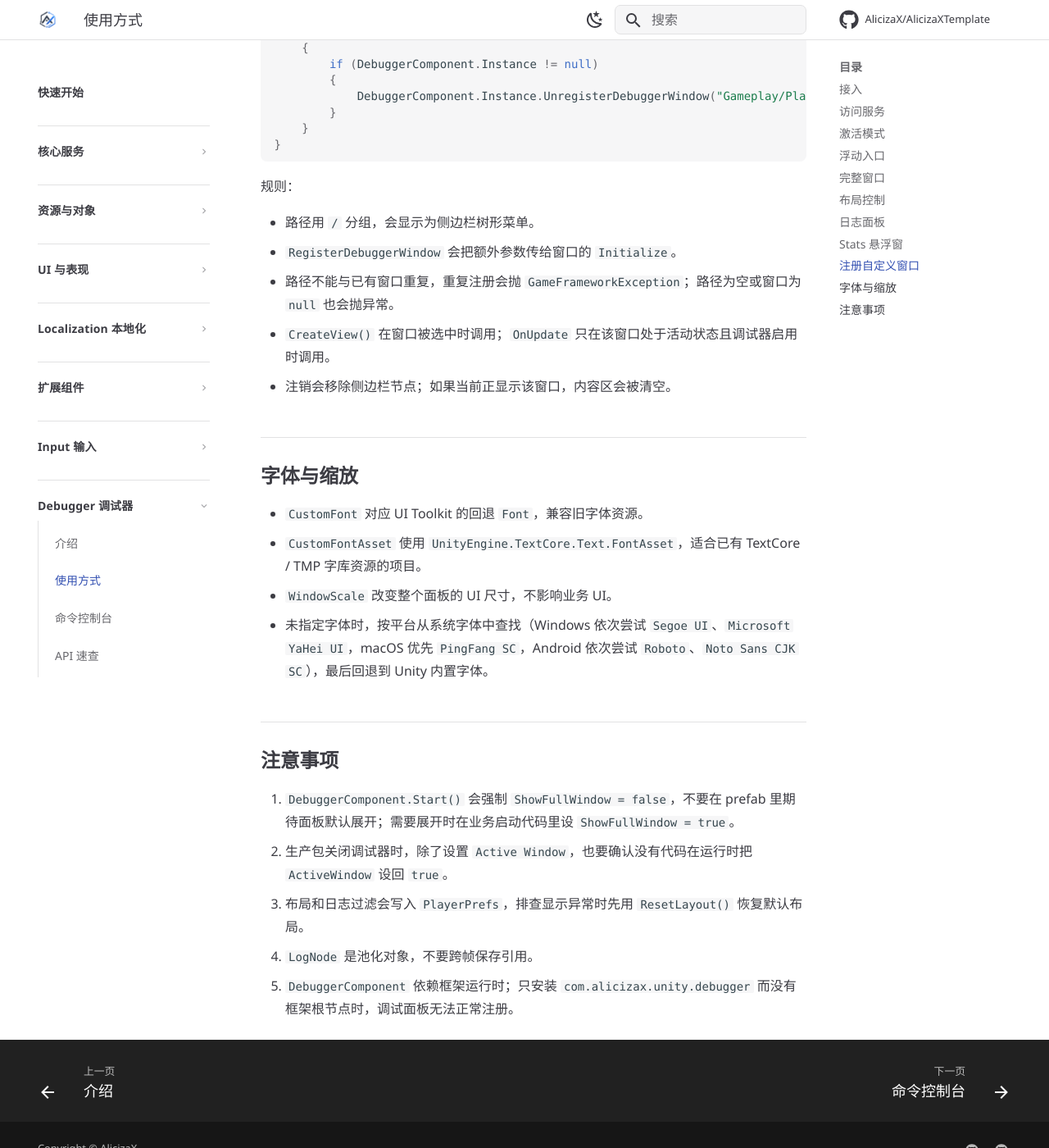
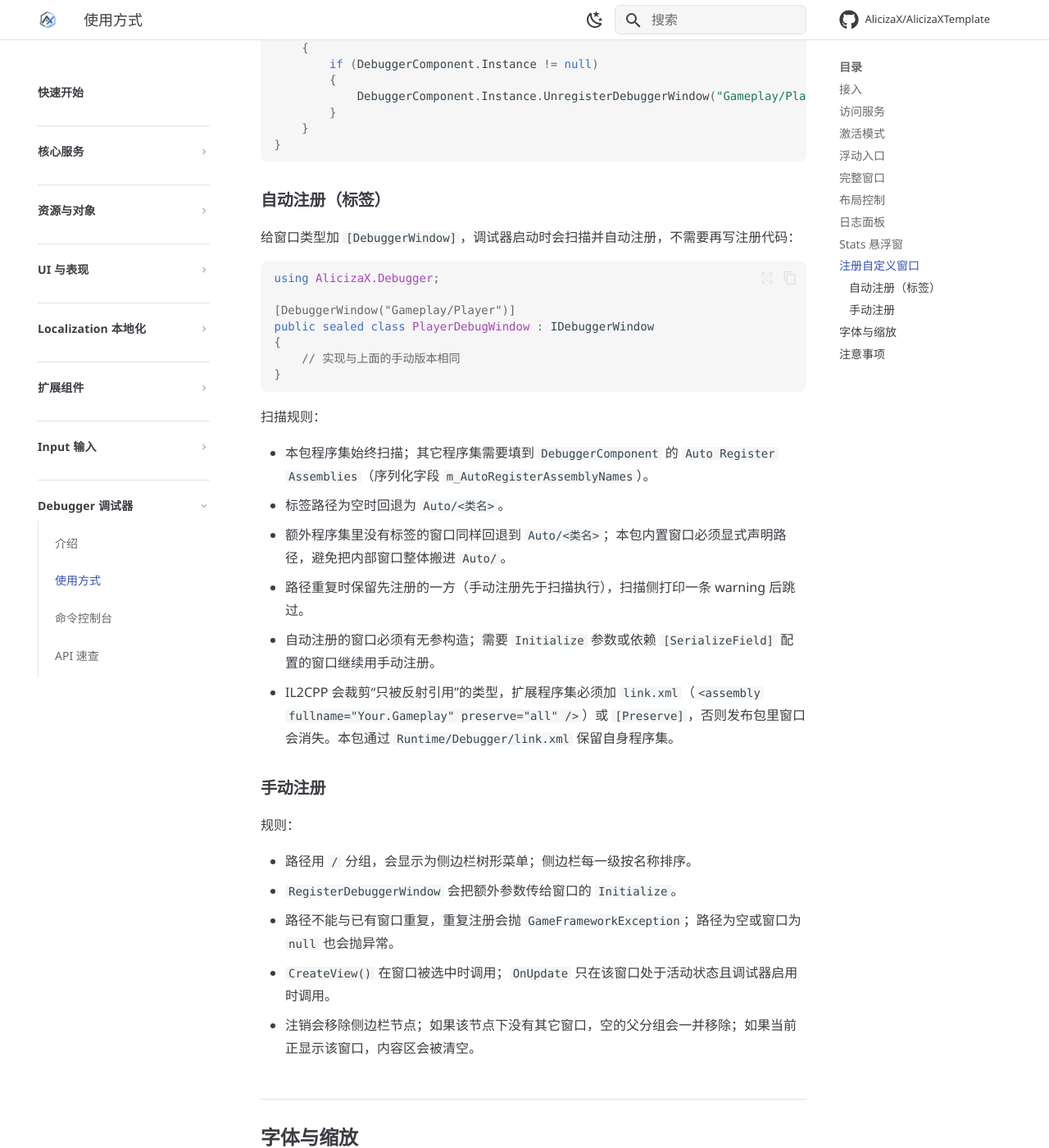
Before and after one commit to b4lie/AlicizaXWiki, an MkDocs documentation site: the page built from docs/modules/debugger/usage.md, in a window 1280 px wide and 1400 px high, scrolled down 7607 px. Shown: the whole window at 82% size. Built offline with MkDocs 1.6.1 and Material for MkDocs 9.7.7, drawn with Linux system fonts in a browser that asks for light colours; comment, search, counter and statistics services are not loaded.

Commit message:
docs(debugger): 合并窗口树并新增标签自动注册
- 窗口树合并为唯一数据源：路径查找与侧边栏共用 DebuggerWindowGroup，侧边栏每一级按名称排序
- 新增 [DebuggerWindow] 标签与启动扫描：程序集白名单、无标签回退 Auto/<类名>、重复路径告警跳过
- 6 个信息页改为标签注册；补充 link.xml 保底说明与 Inspector 的 Auto Register Assemblies 配置项
- 更新 index/usage/api 三页的窗口树、注册方式与注意事项

````diff
--- a/docs/modules/debugger/usage.md
+++ b/docs/modules/debugger/usage.md
@@ -294,13 +294,38 @@ public sealed class RegisterPlayerDebugWindow : MonoBehaviour
 }
 ```
 
+### 自动注册（标签）
+
+给窗口类型加 `[DebuggerWindow]`，调试器启动时会扫描并自动注册，不需要再写注册代码：
+
+```csharp
+using AlicizaX.Debugger;
+
+[DebuggerWindow("Gameplay/Player")]
+public sealed class PlayerDebugWindow : IDebuggerWindow
+{
+    // 实现与上面的手动版本相同
+}
+```
+
+扫描规则：
+
+- 本包程序集始终扫描；其它程序集需要填到 `DebuggerComponent` 的 `Auto Register Assemblies`（序列化字段 `m_AutoRegisterAssemblyNames`）。
+- 标签路径为空时回退为 `Auto/<类名>`。
+- 额外程序集里没有标签的窗口同样回退到 `Auto/<类名>`；本包内置窗口必须显式声明路径，避免把内部窗口整体搬进 `Auto/`。
+- 路径重复时保留先注册的一方（手动注册先于扫描执行），扫描侧打印一条 warning 后跳过。
+- 自动注册的窗口必须有无参构造；需要 `Initialize` 参数或依赖 `[SerializeField]` 配置的窗口继续用手动注册。
+- IL2CPP 会裁剪“只被反射引用”的类型，扩展程序集必须加 `link.xml`（`<assembly fullname="Your.Gameplay" preserve="all" />`）或 `[Preserve]`，否则发布包里窗口会消失。本包通过 `Runtime/Debugger/link.xml` 保留自身程序集。
+
+### 手动注册
+
 规则：
 
-- 路径用 `/` 分组，会显示为侧边栏树形菜单。
+- 路径用 `/` 分组，会显示为侧边栏树形菜单；侧边栏每一级按名称排序。
 - `RegisterDebuggerWindow` 会把额外参数传给窗口的 `Initialize`。
 - 路径不能与已有窗口重复，重复注册会抛 `GameFrameworkException`；路径为空或窗口为 `null` 也会抛异常。
 - `CreateView()` 在窗口被选中时调用；`OnUpdate` 只在该窗口处于活动状态且调试器启用时调用。
-- 注销会移除侧边栏节点；如果当前正显示该窗口，内容区会被清空。
+- 注销会移除侧边栏节点；如果该节点下没有其它窗口，空的父分组会一并移除；如果当前正显示该窗口，内容区会被清空。
 
 ## 字体与缩放
 
````
Also changed, not shown: docs/modules/debugger/api.md (+10 -1 lines), docs/modules/debugger/index.md (+4 -2 lines).
